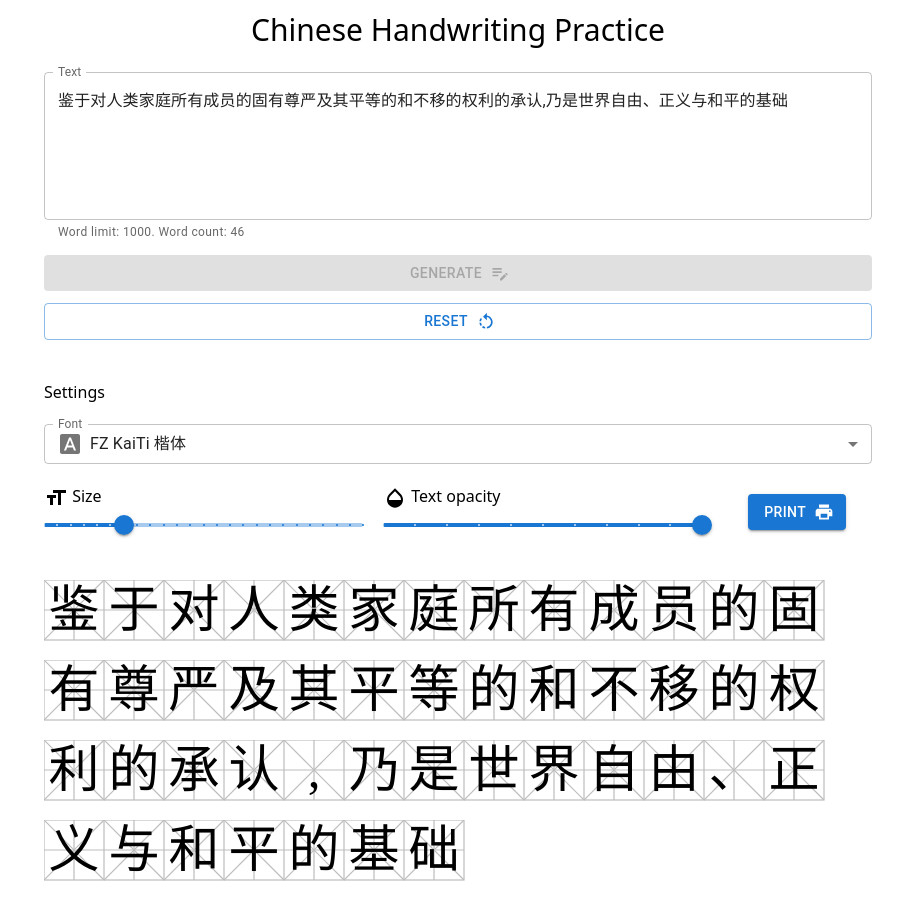
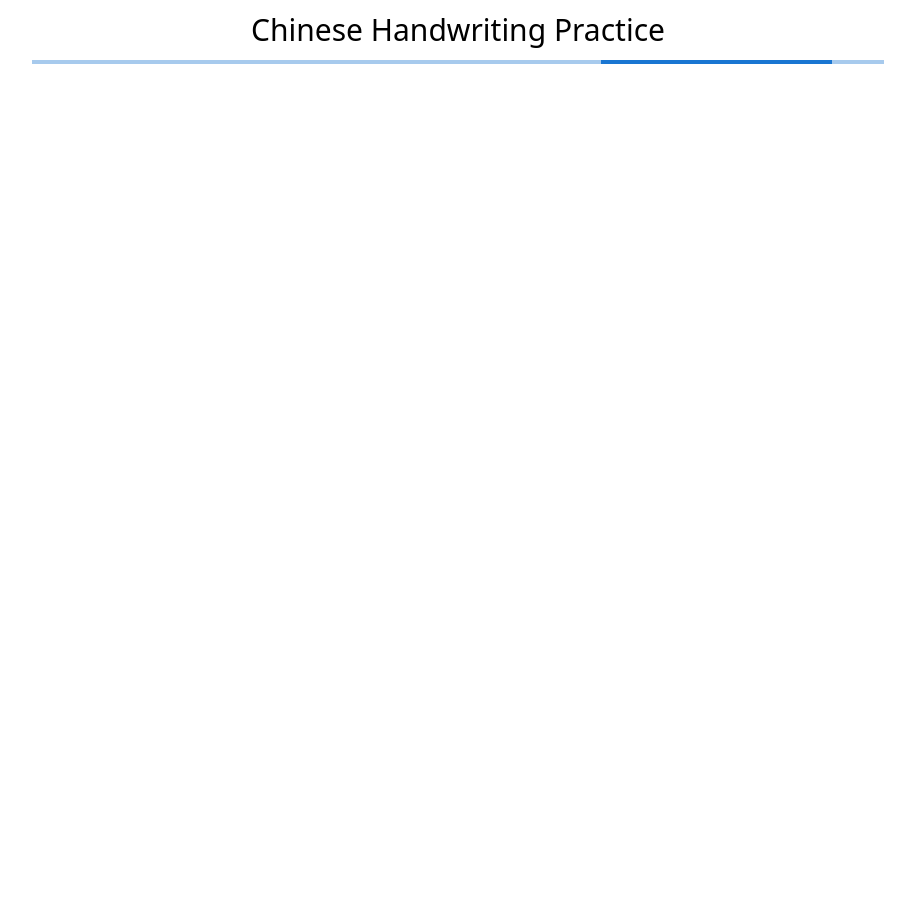
Before and after one commit to ttlinhnguyen/chinese-handwriting, a React (Vite) app: page / in a window 1280 px wide. Shown: the top 920 px of the page, without its empty margins (182-1097 px from the left). After the commit the page ends 800 px from the top, so only its background shows below. Built offline with nearby package versions, Linux system fonts and the light colour scheme; a web font is replaced by a local one.

Commit message:
Load fonts asynchronously

```diff
--- a/src/app/App.tsx
+++ b/src/app/App.tsx
@@ -1,25 +1,21 @@
 import GeneratorForm from "@/components/generator/GeneratorForm";
-import { FONTS } from "@/config/font";
-import { Container } from "@mui/material";
+import { Container, LinearProgress } from "@mui/material";
+import { loadFonts } from "@/utils/fonts";
+import { useEffect, useState } from "react";
 
 function App() {
-  // Load font faces' CSS styles
-  const fontFaces = FONTS.map(
-    (font) =>
-      `@font-face {
-      font-family: '${font.name}';
-      src: url('${font.url}') format('truetype');
-    }`,
-  );
+  const [areFontsLoaded, setFontsLoaded] = useState(false);
+
+  useEffect(() => {
+    loadFonts().then(() => setFontsLoaded(true));
+  }, []);
 
   return (
     <>
-      <style>{fontFaces.join("\n")}</style>
-
-      <Container maxWidth="md">
+      <nav>
         <h1 className="text-center p-3 text-3xl">Chinese Handwriting Practice</h1>
-        <GeneratorForm />
-      </Container>
+      </nav>
+      <Container maxWidth="md">{areFontsLoaded ? <GeneratorForm /> : <LinearProgress />}</Container>
     </>
   );
 }
--- a/src/components/generator/GeneratorForm.tsx
+++ b/src/components/generator/GeneratorForm.tsx
@@ -23,12 +23,8 @@ const GeneratorForm = () => {
   const handleFormSubmit = (e: FormEvent) => {
     e.preventDefault();
 
-    if (!validateTextInput()) {
-      setInputText("");
-      return;
-    }
-
-    setInputText(sanitiseTextInput(formText));
+    const text = validateTextInput() ? sanitiseTextInput(formText) : "";
+    setInputText(text);
   };
 
   return (
--- /dev/null
+++ b/src/utils/fonts.ts
@@ -0,0 +1,13 @@
+import { FONTS } from "@/config/font";
+
+const loadFonts = async () => {
+  const promises = FONTS.map(async (font) => {
+    const fontFace = new FontFace(font.name, `url(${font.url})`);
+    const loadedFont = await fontFace.load();
+    document.fonts.add(loadedFont);
+  });
+
+  await Promise.all(promises);
+};
+
+export { loadFonts };
```
